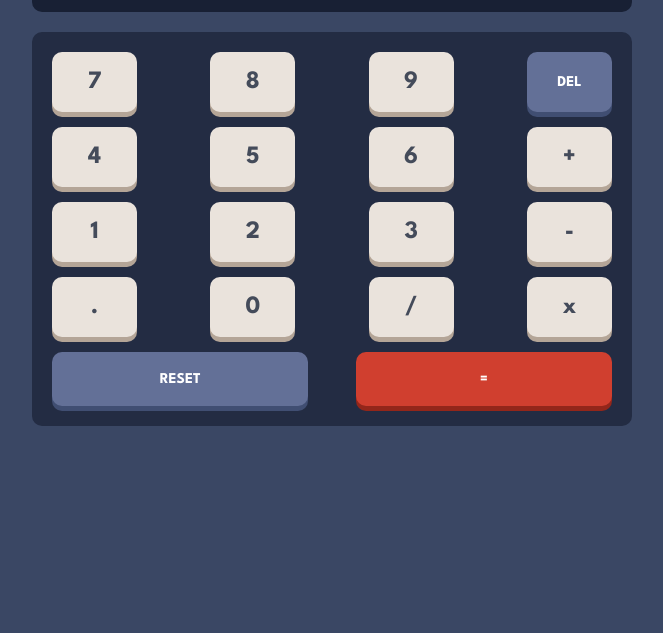
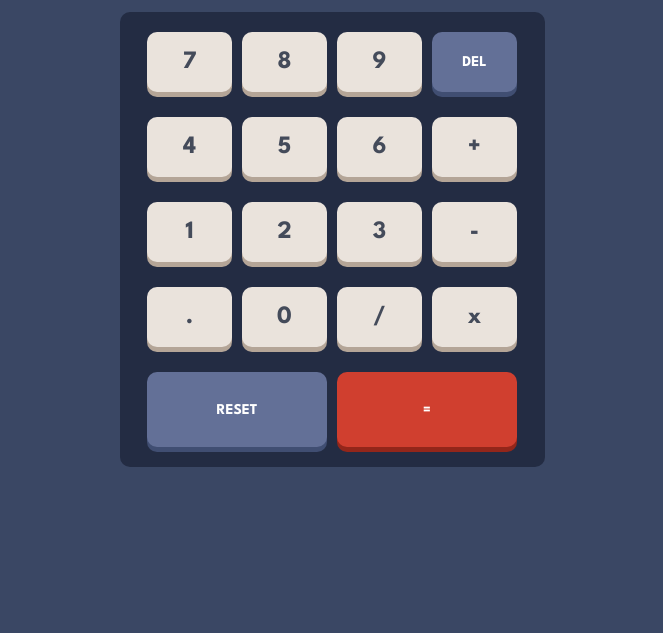
Before and after one commit to LHebblewhite/calculator-app-frontendmentor, a plain HTML site: page index.html in a window 1280 px wide. Shown: the part 167-800 px from the top of the page, without its empty margins (308-971 px from the left). Drawn offline with Linux system fonts and the light colour scheme.

Commit message:
Multiple changes to align grid.

```diff
--- a/index.html
+++ b/index.html
@@ -33,69 +33,59 @@
         <p id="calcOutput">0</p></p>
     </section>
     <section id="calcInput">
-      <div class="buttonRow">
-        <div class="numAndOpButtons quadrantButtons" onclick="numberPressed(7)">
+      <div class="numAndOpButtons quadrantButtons div1" onclick="numberPressed(7)">
         <p class="numAndOpText">7</p>
       </div>
-        <div class="numAndOpButtons quadrantButtons" onclick="numberPressed(8)">
+      <div class="numAndOpButtons quadrantButtons div2" onclick="numberPressed(8)">
         <p class="numAndOpText">8</p>
       </div>
-        <div class="numAndOpButtons quadrantButtons" onclick="numberPressed(9)">
+      <div class="numAndOpButtons quadrantButtons div3" onclick="numberPressed(9)">
         <p class="numAndOpText">9</p>
       </div>
-        <div class="resetAndDeleteButton quadrantButtons" onclick="deletePressed()">
+      <div class="resetAndDeleteButton quadrantButtons div4" onclick="deletePressed()">
         <p class="resetAndDeleteButtonText">DEL</p>
       </div>
-      </div>
-      <div class="buttonRow">
-        <div class="numAndOpButtons quadrantButtons" onclick="numberPressed(4)">
+      <div class="numAndOpButtons quadrantButtons div5" onclick="numberPressed(4)">
         <p class="numAndOpText quadrantButtons">4</p>
       </div>
-        <div class="numAndOpButtons quadrantButtons" onclick="numberPressed(5)">
+      <div class="numAndOpButtons quadrantButtons div6" onclick="numberPressed(5)">
         <p class="numAndOpText">5</p>
       </div>
-        <div class="numAndOpButtons quadrantButtons" onclick="numberPressed(6)">
+      <div class="numAndOpButtons quadrantButtons div7" onclick="numberPressed(6)">
         <p class="numAndOpText">6</p>
       </div>
-        <div class="numAndOpButtons quadrantButtons" onclick="operatorPressed('+')">
+      <div class="numAndOpButtons quadrantButtons div8" onclick="operatorPressed('+')">
         <p class="numAndOpText">+</p>
       </div>
-      </div>
-      <div class="buttonRow">
-        <div class="numAndOpButtons quadrantButtons" onclick="numberPressed(1)">
+      <div class="numAndOpButtons quadrantButtons div9" onclick="numberPressed(1)">
         <p class="numAndOpText">1</p>
       </div>
-        <div class="numAndOpButtons quadrantButtons" onclick="numberPressed(2)">
+      <div class="numAndOpButtons quadrantButtons div10" onclick="numberPressed(2)">
         <p class="numAndOpText">2</p>
       </div>
-        <div class="numAndOpButtons quadrantButtons" onclick="numberPressed(3)">
+      <div class="numAndOpButtons quadrantButtons div11" onclick="numberPressed(3)">
         <p class="numAndOpText">3</p>
       </div>
-        <div class="numAndOpButtons quadrantButtons" onclick="operatorPressed('-')">
+      <div class="numAndOpButtons quadrantButtons div12" onclick="operatorPressed('-')">
         <p class="numAndOpText">-</p>
       </div>
-      </div>
-      <div class="buttonRow">
-        <div class="numAndOpButtons quadrantButtons" onclick="numberPressed('.')">
+      <div class="numAndOpButtons quadrantButtons div13" onclick="numberPressed('.')">
         <p class="numAndOpText">.</p>
       </div>
-        <div class="numAndOpButtons quadrantButtons" onclick="numberPressed(0)">
+      <div class="numAndOpButtons quadrantButtons div14" onclick="numberPressed(0)">
         <p class="numAndOpText">0</p>
       </div>
-        <div class="numAndOpButtons quadrantButtons" onclick="operatorPressed('/')">
+      <div class="numAndOpButtons quadrantButtons div15" onclick="operatorPressed('/')">
         <p class="numAndOpText">/</p>
       </div>
-        <div class="numAndOpButtons quadrantButtons" onclick="operatorPressed('x')">
+      <div class="numAndOpButtons quadrantButtons div16" onclick="operatorPressed('x')">
         <p class="numAndOpText">x</p>
       </div>
-      </div>
-      <div class="resetAndEqualRow">
-        <div class="resetAndDeleteButton resetAndEqualsButton" onclick="resetPressed()">
+      <div class="resetAndDeleteButton resetAndEqualsButton div17" onclick="resetPressed()">
         <p class="resetAndDeleteButtonText">RESET</p>
       </div>
-        <div id="equalsButton" class="resetAndEqualsButton" onclick="equalsPressed()">
+      <div id="equalsButton" class="resetAndEqualsButton div18" onclick="equalsPressed()">
         <p id="equalsButtonText">=</p>
-        </div>
       </div>
     </section>
     <script src="./index.js"></script>
--- a/styles.css
+++ b/styles.css
@@ -2,12 +2,14 @@
     --slider-thumb-color:hsl(6, 63%, 50%);
 }
 body{
+    display: flex;
+    flex-direction: column;
     background-color:hsl(222, 26%, 31%);
     font-size: 15px;
     font-family: "League Spartan";
-    padding: 20px;
     overflow-y: hidden;
     justify-content: center;
+    align-items: center;
 }
 h1{
     margin-bottom:1px;
@@ -21,6 +23,7 @@ h1{
 .calcHeader{
     justify-content: space-between;
     margin-bottom:20px;
+    width: 325px;
 }
 .themeSelector{
     display: flex;
@@ -76,9 +79,10 @@ h1{
     background-color:hsl(224, 36%, 15%);
     border-radius: 10px;
     padding-left: 20px;
-    padding-right: 20px;
+    padding-right: 30px;
     justify-content: right;
     overflow: clip;
+    width: 275px;
 }
 #calcOutput{
     color:white;
@@ -88,19 +92,38 @@ h1{
 }
 #calcInput{
     display: grid;
-    column-gap: 5px;
-    row-gap: 5px;
+    justify-content: center;
+    grid-template-columns: repeat(4, 50px);
+    grid-template-rows: repeat(5, 50px);
+    grid-column-gap: 25px;
+    grid-row-gap: 25px;
     background-color:hsl(223, 31%, 20%);
-    padding: 20px;
     border-radius: 10px;
+    padding-left: 20px;
+    padding-right: 30px;
     margin-top: 20px;
+    padding-top: 20px;
+    padding-bottom: 20px;
+    width: 275px;
 }
-.buttonRow{
-    display: flex;
-    flex-direction: row;
-    justify-content: space-between;
-    padding-bottom: 10px;
-}
+.div1 { grid-area: 1 / 1 / 2 / 2; }
+.div2 { grid-area: 1 / 2 / 2 / 3; }
+.div3 { grid-area: 1 / 3 / 2 / 4; }
+.div4 { grid-area: 1 / 4 / 2 / 5; }
+.div5 { grid-area: 2 / 1 / 3 / 2; }
+.div6 { grid-area: 2 / 2 / 3 / 3; }
+.div7 { grid-area: 2 / 3 / 3 / 4; }
+.div8 { grid-area: 2 / 4 / 3 / 5; }
+.div9 { grid-area: 3 / 1 / 4 / 2; }
+.div10 { grid-area: 3 / 2 / 4 / 3; }
+.div11 { grid-area: 3 / 3 / 4 / 4; }
+.div12 { grid-area: 3 / 4 / 4 / 5; }
+.div13 { grid-area: 4 / 1 / 5 / 2; }
+.div14 { grid-area: 4 / 2 / 5 / 3; }
+.div15 { grid-area: 4 / 3 / 5 / 4; }
+.div16 { grid-area: 4 / 4 / 5 / 5; }
+.div17 { grid-area: 5 / 1 / 6 / 3; }
+.div18 { grid-area: 5 / 3 / 6 / 5; }
 .numAndOpButtons{
     background-color: hsl(30, 25%, 89%);
     box-shadow: 0px 5px hsl(28, 16%, 65%);
@@ -125,11 +148,6 @@ h1{
     font-weight: bold;
     font-size: 25px;
 }
-.resetAndEqualRow{
-    display: flex;
-    flex-direction: row;
-    justify-content: space-between;
-}
 .resetAndDeleteButton{
     background-color: hsl(225, 21%, 49%);
     box-shadow: 0px 5px hsl(224, 28%, 35%);
@@ -150,7 +168,6 @@ h1{
     background-color: hsl(6, 63%, 50%);
     box-shadow: 0px 5px hsl(6, 70%, 34%);
     padding: 5px;
-
 }
 #equalsButton:hover{
     cursor: pointer;
@@ -166,7 +183,7 @@ h1{
 .resetAndEqualsButton{
     display: flex;
     justify-content: center;
-    width: 105px;
+    width: 125px;
     border-radius: 10px;
 }
 @media screen and (min-width:768px){
@@ -174,10 +191,23 @@ h1{
         margin-left: 25%;
         margin-right: 25%;
     }
+    .calcHeader{
+        width: 410px;
+    }
     .quadrantButtons{
         width: 75px;
     }
+    #calcDisplay{
+        width: 375px;
+    }
+    #calcInput{
+        grid-template-columns: repeat(4, 75px);
+        grid-template-rows: repeat(5, 75px);
+        grid-column-gap: 20px;
+        grid-row-gap: 10px;
+        width: 375px;
+    }
     .resetAndEqualsButton{
-        width: 44%;
+        width: 170px;
     }
 }
```
Lines whose indentation alone changed are shown as unchanged.
